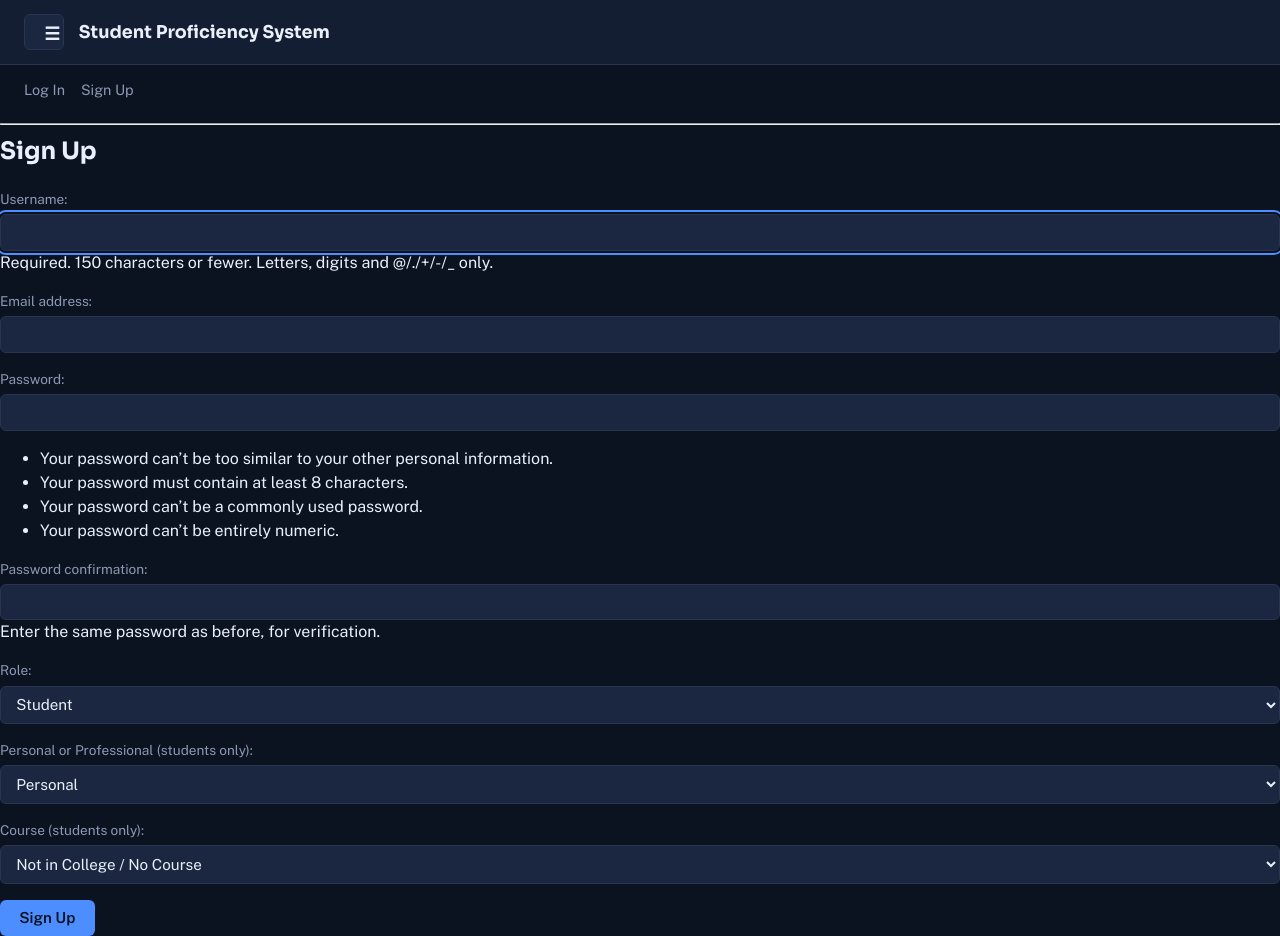
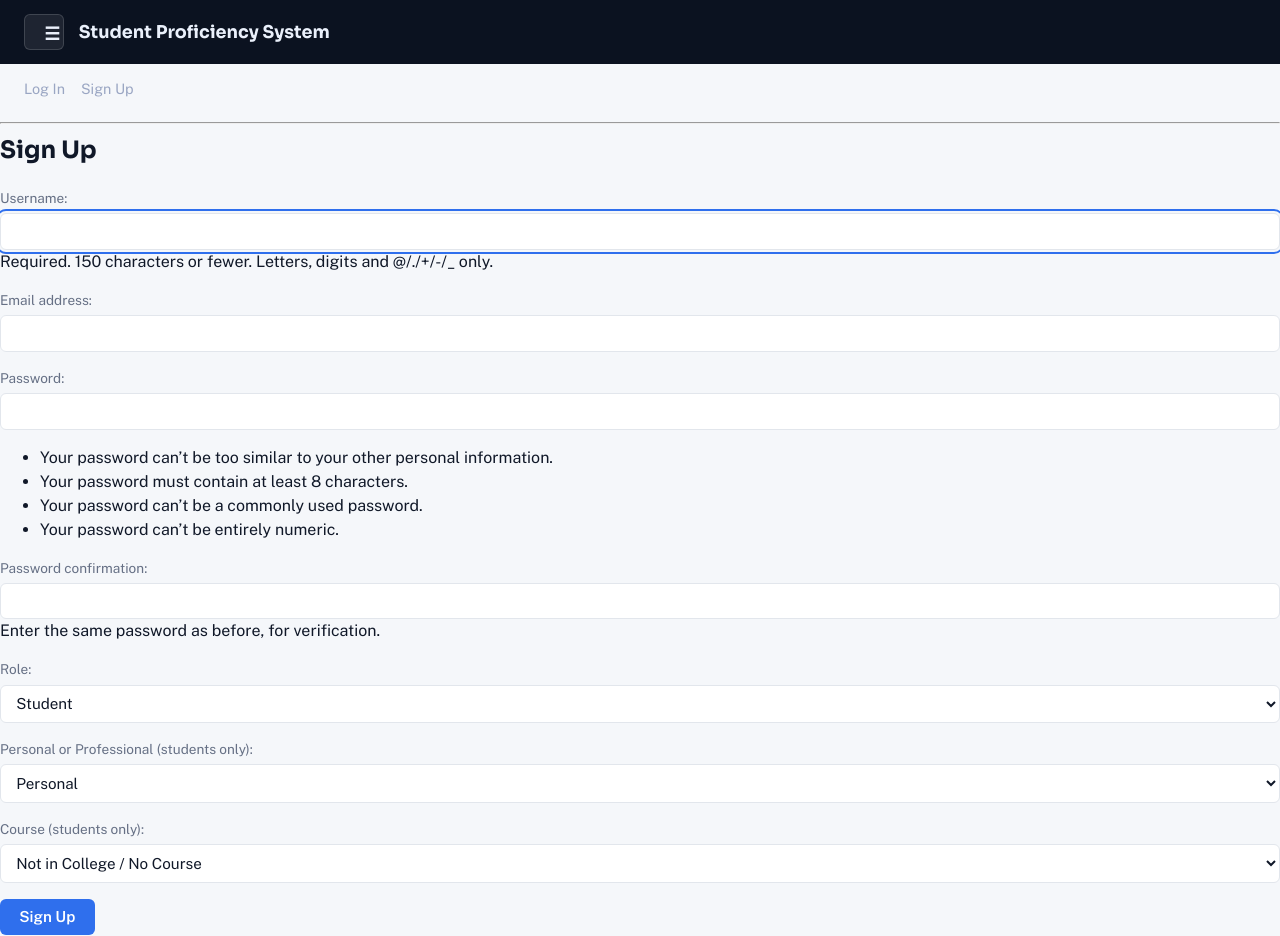
Before and after one commit to nusoliance/student-proficiency-system-repo, a Django app: page /accounts/signup/ in a window 1280 px wide. Run offline with Django 5.2, Linux system fonts and the light colour scheme; data comes from the database, SQL or seed files in the repository.

Commit message:
improve ui

```diff
--- /dev/null
+++ b/accounts/context_processors.py
@@ -0,0 +1,5 @@
+def profile_banner(request):
+    if not request.user.is_authenticated or request.user.profile.role != 'student':
+        return {}
+    top_skill = request.user.skills.order_by('-points').first()
+    return {'top_skill': top_skill}
--- a/config/settings.py
+++ b/config/settings.py
@@ -67,6 +67,7 @@ TEMPLATES = [
                 'django.contrib.auth.context_processors.auth',
                 'django.contrib.messages.context_processors.messages',
                 'tracker.context_processors.reminders',
+                'accounts.context_processors.profile_banner',
             ],
         },
     },
--- a/static/css/style.css
+++ b/static/css/style.css
@@ -1,15 +1,17 @@
 :root {
-    --bg: #0B1220;
-    --panel: #141E33;
-    --panel-alt: #1B2740;
-    --line: #29354E;
-    --text: #EAF0FB;
-    --muted: #8C99B4;
-    --blue: #4C8DFF;
-    --blue-dark: #3A6FD1;
-    --amber: #F5A93F;
-    --green: #3ECF8E;
-    --rose: #F2596B;
+    --bg-dark: #0B1220;
+    --bg-light: #F5F7FA;
+    --panel: #FFFFFF;
+    --line: #E2E6EC;
+    --text: #101828;
+    --text-light: #EAF0FB;
+    --muted: #667085;
+    --muted-light: #9AA6C3;
+    --blue: #2F6FED;
+    --blue-dark: #1F54C4;
+    --amber: #B9700A;
+    --green: #0E8F6C;
+    --rose: #C13A50;
 }
 
 * {
@@ -18,7 +20,7 @@
 
 body {
     margin: 0;
-    background: var(--bg);
+    background: var(--bg-light);
     color: var(--text);
     font-family: 'Public Sans', sans-serif;
     line-height: 1.5;
@@ -50,10 +52,9 @@ textarea:focus-visible {
     outline-offset: 2px;
 }
 
-/* this is for the navigation bar */
+
 .navbar {
-    background: var(--panel);
-    border-bottom: 1px solid var(--line);
+    background: var(--bg-dark);
     padding: 0.9rem 1.5rem;
     display: flex;
     justify-content: space-between;
@@ -69,9 +70,9 @@ textarea:focus-visible {
 }
 
 .menu-btn {
-    background: var(--panel-alt);
-    border: 1px solid var(--line);
-    color: var(--text);
+    background: rgba(255, 255, 255, 0.08);
+    border: 1px solid rgba(255, 255, 255, 0.15);
+    color: var(--text-light);
     font-size: 1.1rem;
     width: 2.2rem;
     height: 2.2rem;
@@ -98,23 +99,23 @@ textarea:focus-visible {
 }
 
 .navbar-right a {
-    color: var(--muted);
+    color: var(--muted-light);
     font-size: 0.9rem;
 }
 
 .navbar-right a:hover {
-    color: var(--blue);
+    color: #fff;
 }
 
 .user-tag {
-    color: var(--muted);
+    color: var(--muted-light);
     font-size: 0.85rem;
 }
 
 .navbar button.link-style {
     background: none;
     border: none;
-    color: var(--muted);
+    color: var(--muted-light);
     font-size: 0.9rem;
     cursor: pointer;
     padding: 0;
@@ -251,7 +313,7 @@ textarea {
     border-radius: 6px;
     font-family: inherit;
     font-size: 0.95rem;
-    background: var(--panel-alt);
+    background: #fff;
     color: var(--text);
 }
 
@@ -259,10 +321,21 @@ textarea {
     min-height: 100px;
 }
 
+input[type="checkbox"] {
+    width: auto;
+    height: auto;
+    padding: 0;
+    border: none;
+    background: none;
+    accent-color: var(--blue);
+    margin-right: 0.4rem;
+    vertical-align: middle;
+}
+
 button,
 input[type="submit"] {
     background: var(--blue);
-    color: #0B1220;
+    color: #fff;
     border: none;
     padding: 0.6rem 1.2rem;
     border-radius: 6px;
--- a/templates/base.html
+++ b/templates/base.html
@@ -26,6 +26,22 @@
         </div>
         {% endif %}
     </nav>
+    {% if user.is_authenticated and user.profile.role == 'student' %}
+    <div class="profile-banner">
+        <div class="profile-banner-inner">
+            <div class="profile-avatar-circle">{{ user.username|slice:":1"|upper }}</div>
+            <div>
+                <div class="profile-name">{{ user.username }}</div>
+                <div class="profile-meta">
+                    {% if user.profile.course %}{{ user.profile.course.name }} · {% else %}No course · {% endif %}
+                    {{ user.profile.mode|title }}
+                    {% if top_skill %} · Top skill: {{ top_skill.skill.name }} (Lv {{ top_skill.level }}){% else %} · No
+                    skills yet{% endif %}
+                </div>
+            </div>
+        </div>
+    </div>
+    {% endif %}
     {% if reminder_count %}
     <div class="reminder-bar">
         <a href="{% url 'task_list' %}" class="reminder-btn">⚠ {{ reminder_count }} item{{ reminder_count|pluralize }}
```
Also changed, not shown: other parts of static/css/style.css (+79 -61 lines). Lines whose indentation alone changed are shown as unchanged.
